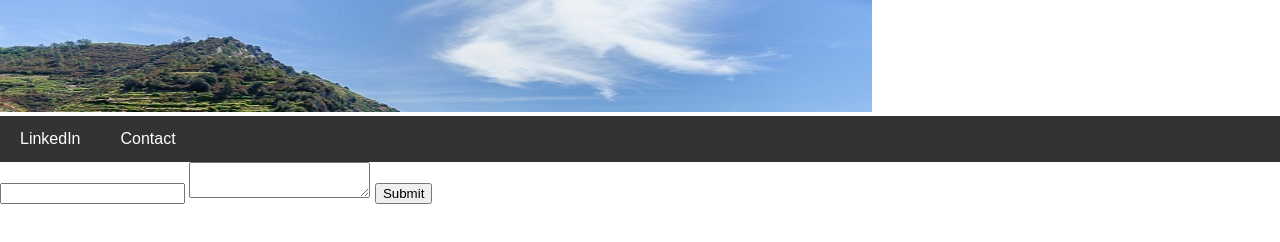
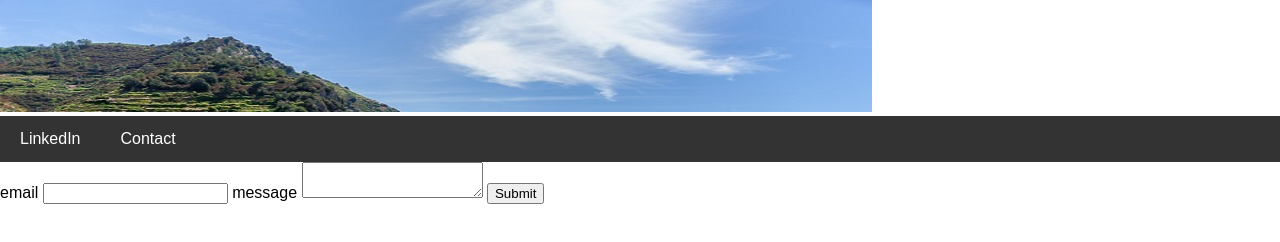
Before and after one commit to NickZettel/NickZettel.github.io, a plain HTML site: page contact.html in a window 1280 px wide. Drawn offline with Linux system fonts and the light colour scheme.

Commit message:
added labels to form

```diff
--- a/contact.html
+++ b/contact.html
@@ -23,7 +23,9 @@
 	<a href="contact.html">Contact</a>
 </div>
 <form id="myForm" action="https://formspree.io/f/{form_id}" method="POST">
+<label> email</label>
         <input name="email" type="email">
+	<label> message </label>
 		<textarea name="message"></textarea>
         <button class="g-recaptcha" data-sitekey="reCAPTCHA_site_key"
             data-callback='onSubmit' data-action='submit'>Submit</button>
```
